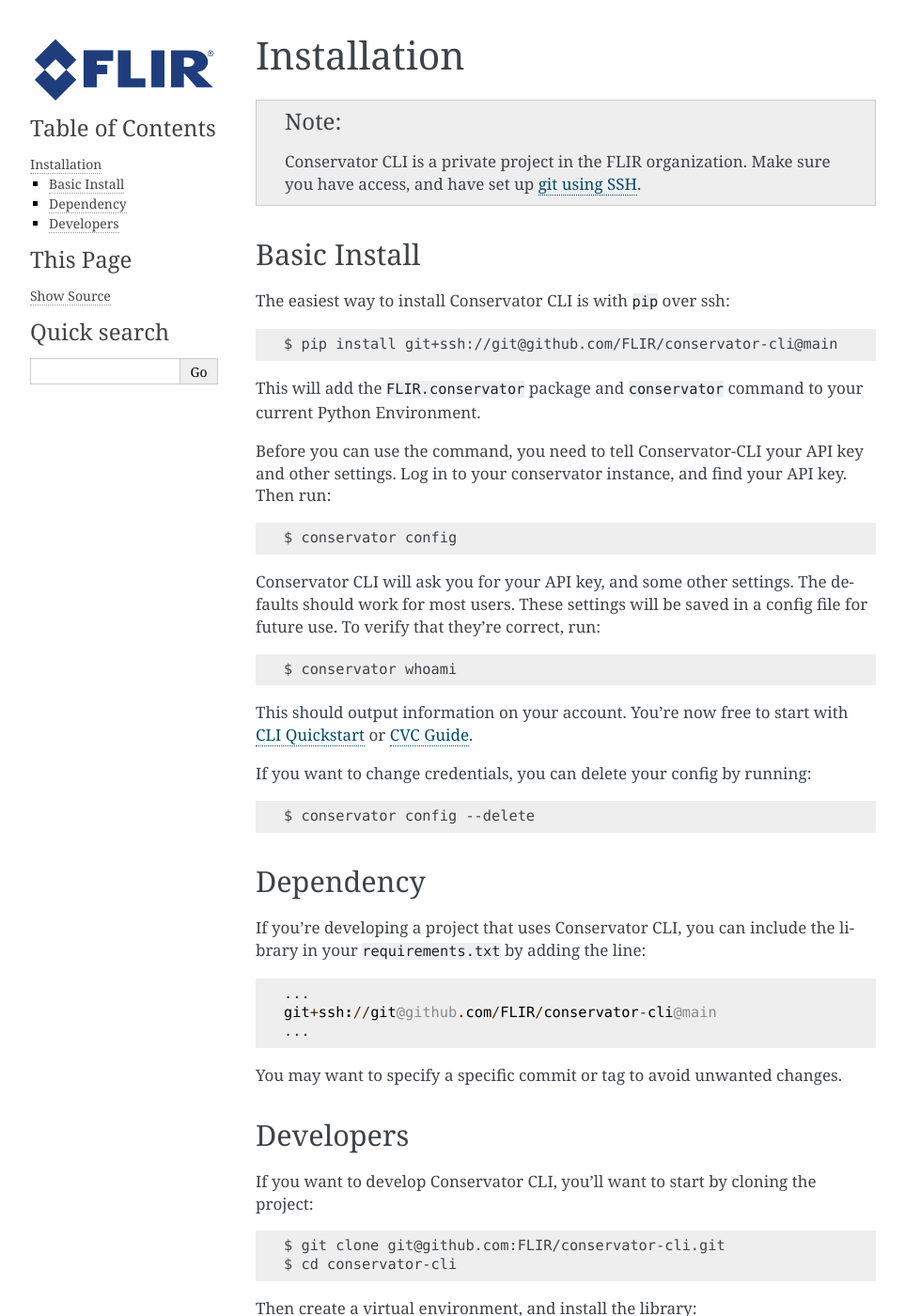
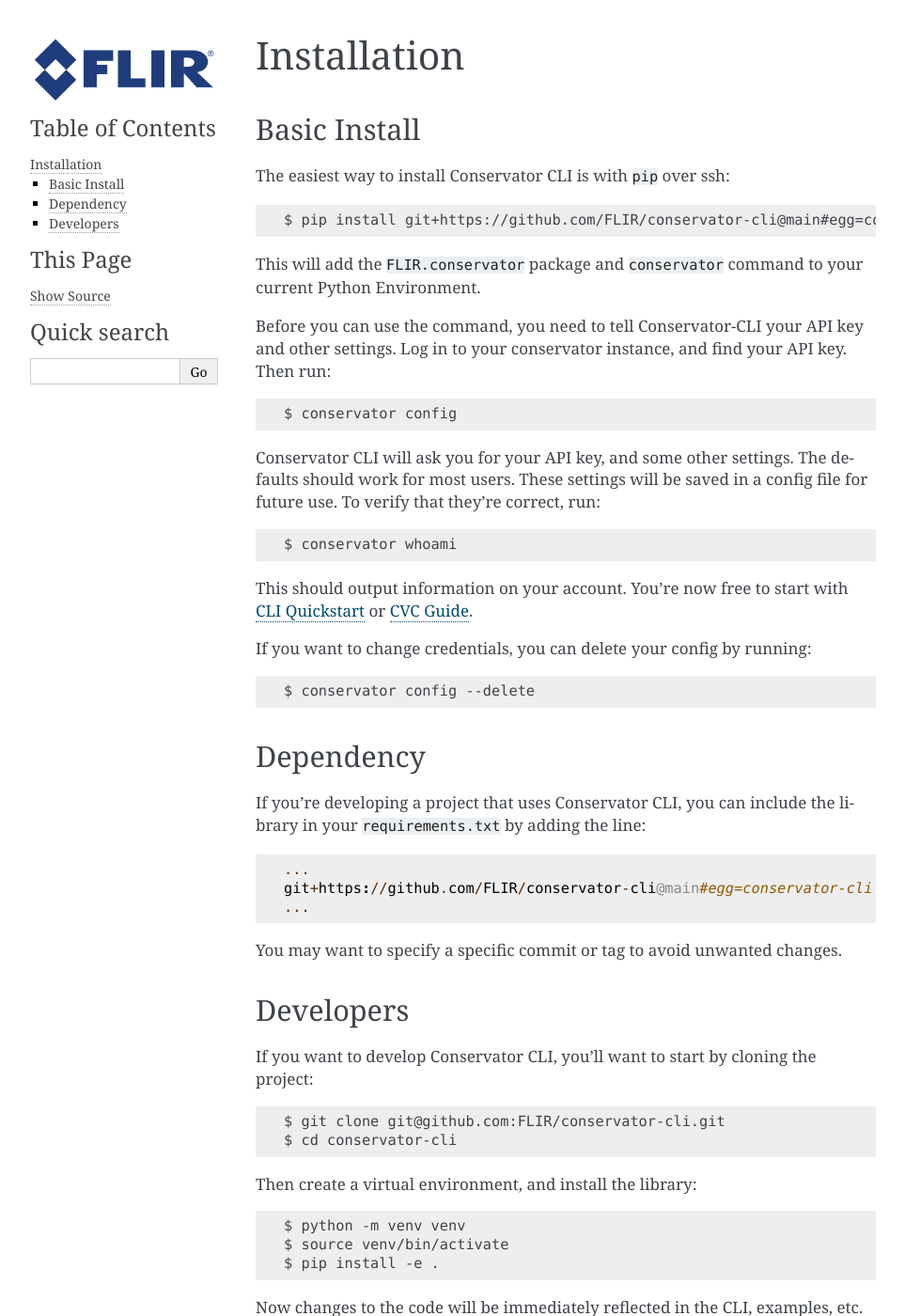
Before and after one commit to FLIR/conservator-cli, a Sphinx documentation site: the page built from docs/usage/installation.rst, in a window 1280 px wide and 1400 px high. Shown: the whole window at 94% size, without its empty margins (148-1111 px from the left). Built offline with Sphinx 7.4.7, drawn with Linux system fonts in a browser that asks for light colours.

Commit message:
Remove private repo note, and update install URLs (#177)

```diff
--- a/docs/usage/installation.rst
+++ b/docs/usage/installation.rst
@@ -1,18 +1,12 @@
 Installation
 ============
-
-.. note::
-    Conservator CLI is a private project in the FLIR organization. Make
-    sure you have access, and have set up `git using SSH`_.
-
-.. _`git using SSH`: https://docs.github.com/en/free-pro-team@latest/github/authenticating-to-github/connecting-to-github-with-ssh
 
 Basic Install
 -------------
 
 The easiest way to install Conservator CLI is with ``pip`` over ssh::
 
-    $ pip install git+ssh://git@github.com/FLIR/conservator-cli@main
+    $ pip install git+https://github.com/FLIR/conservator-cli@main#egg=conservator-cli
 
 This will add the ``FLIR.conservator`` package and ``conservator`` command to
 your current Python Environment.
@@ -42,7 +36,7 @@
 the library in your ``requirements.txt`` by adding the line::
 
     ...
-    git+ssh://git@github.com/FLIR/conservator-cli@main
+    git+https://github.com/FLIR/conservator-cli@main#egg=conservator-cli
     ...
 
 You may want to specify a specific commit or tag to avoid unwanted changes.
```
